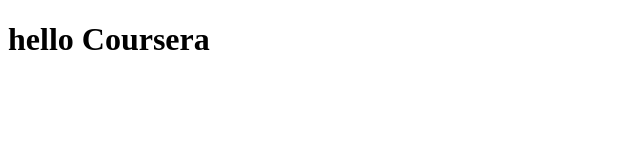
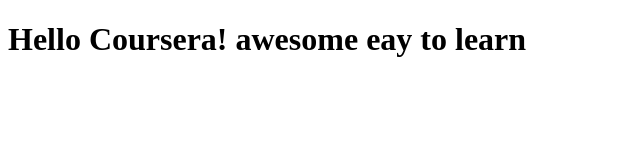
Before and after one commit to Praveenkrishnaraj/Coursera-test, a plain HTML site: page index.html in a window 1280 px wide. Shown: the whole page, without its empty margins (0-640 px from the left). Drawn offline with Linux system fonts and the light colour scheme.

Commit message:
Small adition

```diff
--- a/index.html
+++ b/index.html
@@ -4,6 +4,6 @@
 	<title>Hello Coursera</title>
 </head>
 <body>
-<h1> hello Coursera </h1>
+<h1> Hello Coursera! awesome eay to learn  </h1>
 </body>
 </html>
```
